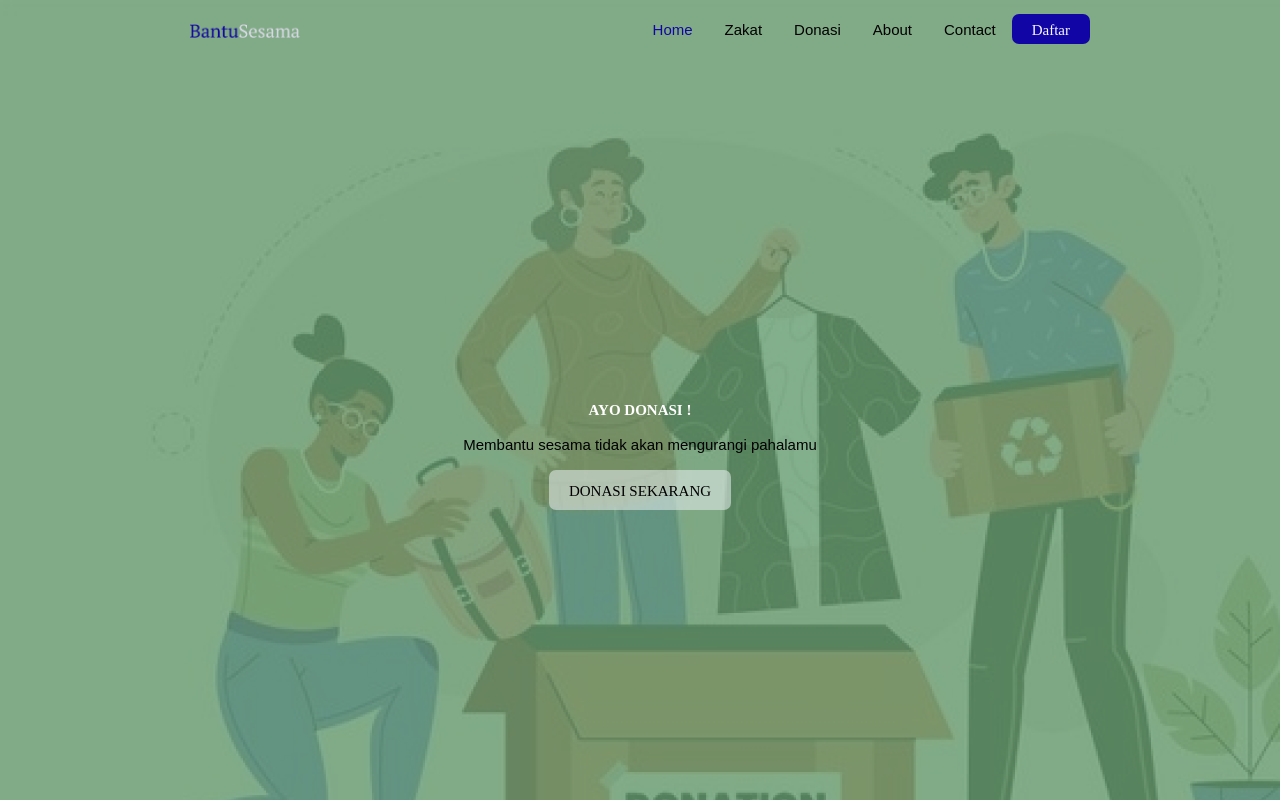
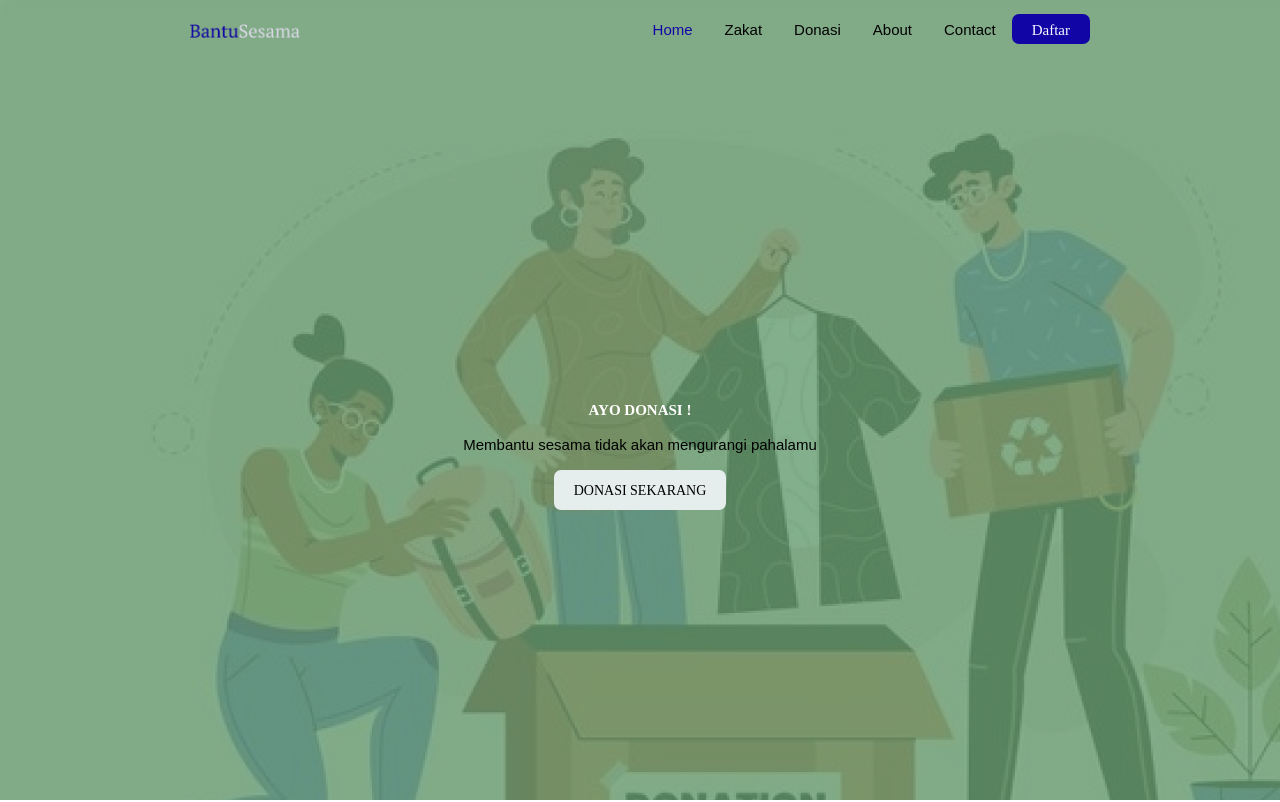
Before and after one commit to bantusesama/bantusesama.github.io, a plain HTML site: page index.html in a window 1280 px wide. Shown: the top 802 px of the page. Drawn offline with nearby package versions, Linux system fonts and the light colour scheme.

Commit message:
update style.css
update

```diff
--- a/style.css
+++ b/style.css
@@ -127,7 +127,7 @@ header .intro h3 {
     font-family: 'PT serif', serif;
 }
 .tombol2 {
-  background-color: #e5eded91;
+  background-color: #E5EDED;
   height: 40px;
   line-height: 42px;
   color: #000000;
@@ -135,18 +135,6 @@ header .intro h3 {
   display: inline-block;
   padding: 0px 20px 0px 20px;
   font-size: 14px;
-  border-radius: 7px;
-  font-family: 'PT serif', serif;
-}
-.tombol2 {
-  background-color: #e5eded91;
-  height: 40px;
-  line-height: 42px;
-  color: #000000;
-  text-decoration: none;
-  display: inline-block;
-  padding: 0px 20px 0px 20px;
-  font-size: 15px;
   border-radius: 7px;
   font-family: 'PT serif', serif;
 }
```
